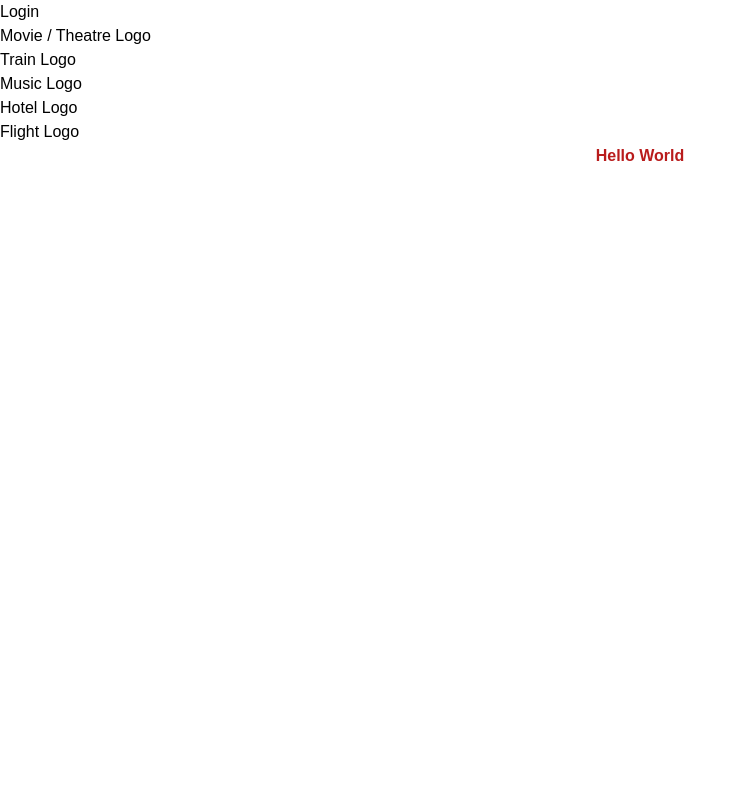
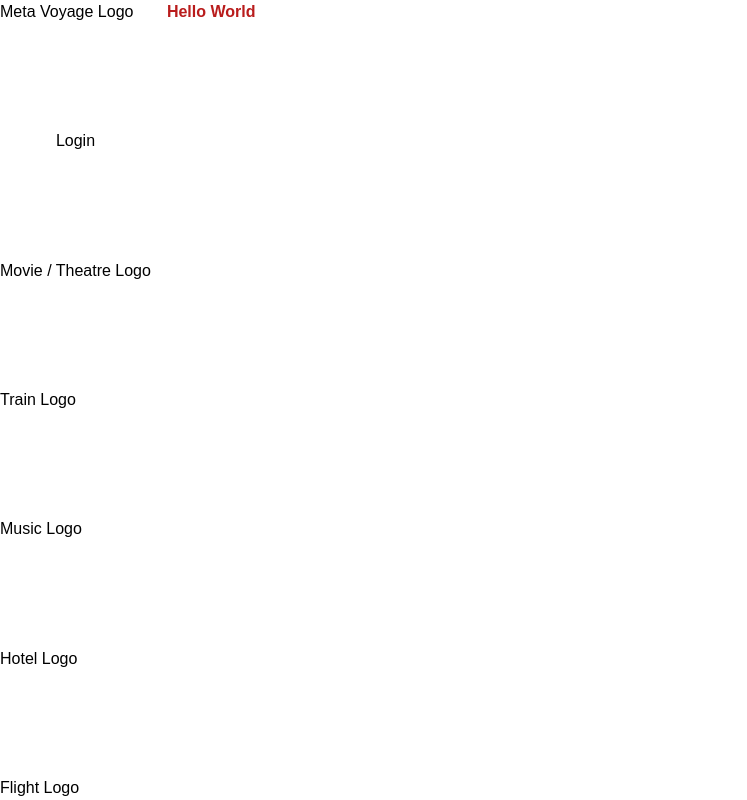
Before and after one commit to Himanshu-bhadu/MetaVoyage, a Next.js app: page / in a window 1280 px wide. Shown: the whole page, without its empty margins (0-747 px from the left). Built offline with nearby package versions, Linux system fonts and the light colour scheme; no server answers.

Commit message:
styled nav a bit

```diff
--- /dev/null
+++ b/app/_components/Home.jsx
@@ -0,0 +1,7 @@
+export default function Home() {
+    return (
+        <div>
+
+        </div>
+    )
+}
--- a/app/_components/Nav.jsx
+++ b/app/_components/Nav.jsx
@@ -4,9 +4,12 @@ import LoginDialog from "./Login";
 export default function Nav() {
     return (
         <div>
-            <ul>
+            <ul className="h-screen flex flex-col justify-between gap-4 mr-4">
+                <li>
+                    <Link href='/' >Meta Voyage Logo</Link>
+                </li>
                 <LoginDialog />
-                <li className="flex flex-col">
+                <li>
                     <Link href='/movie' >Movie / Theatre Logo</Link>
                 </li>
                 <li>
--- a/app/layout.jsx
+++ b/app/layout.jsx
@@ -25,8 +25,10 @@ export default function RootLayout({ children }) {
         className={`${geistSans.variable} ${geistMono.variable} antialiased`}
       >
         <Providers>
-          <Nav />
-          { children }
+          <div className="flex">
+            <Nav />
+            { children }
+          </div>
         </Providers>
       </body>
     </html>
```
Also changed, not shown: app/page.jsx (line endings or trailing spaces).
